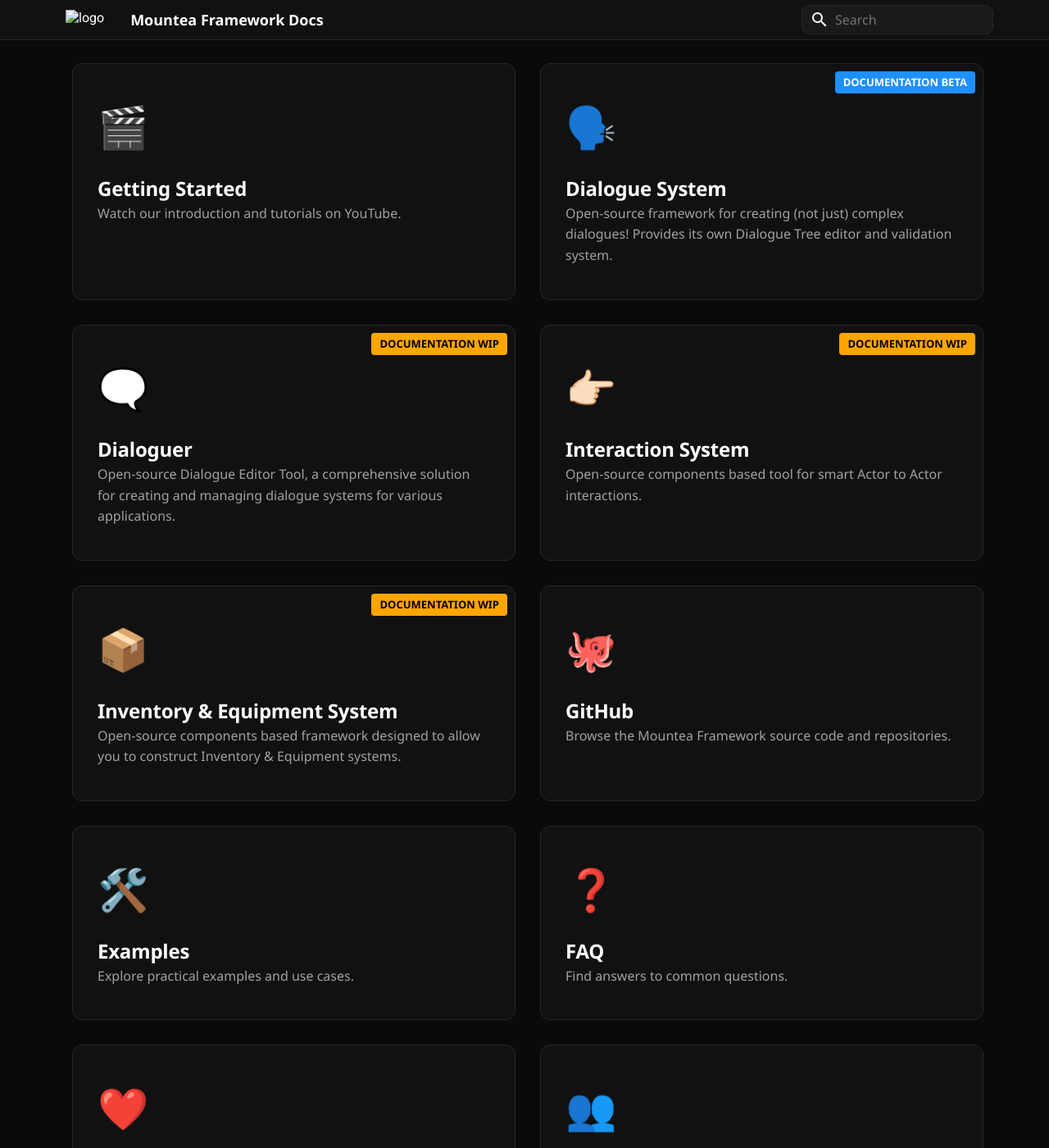
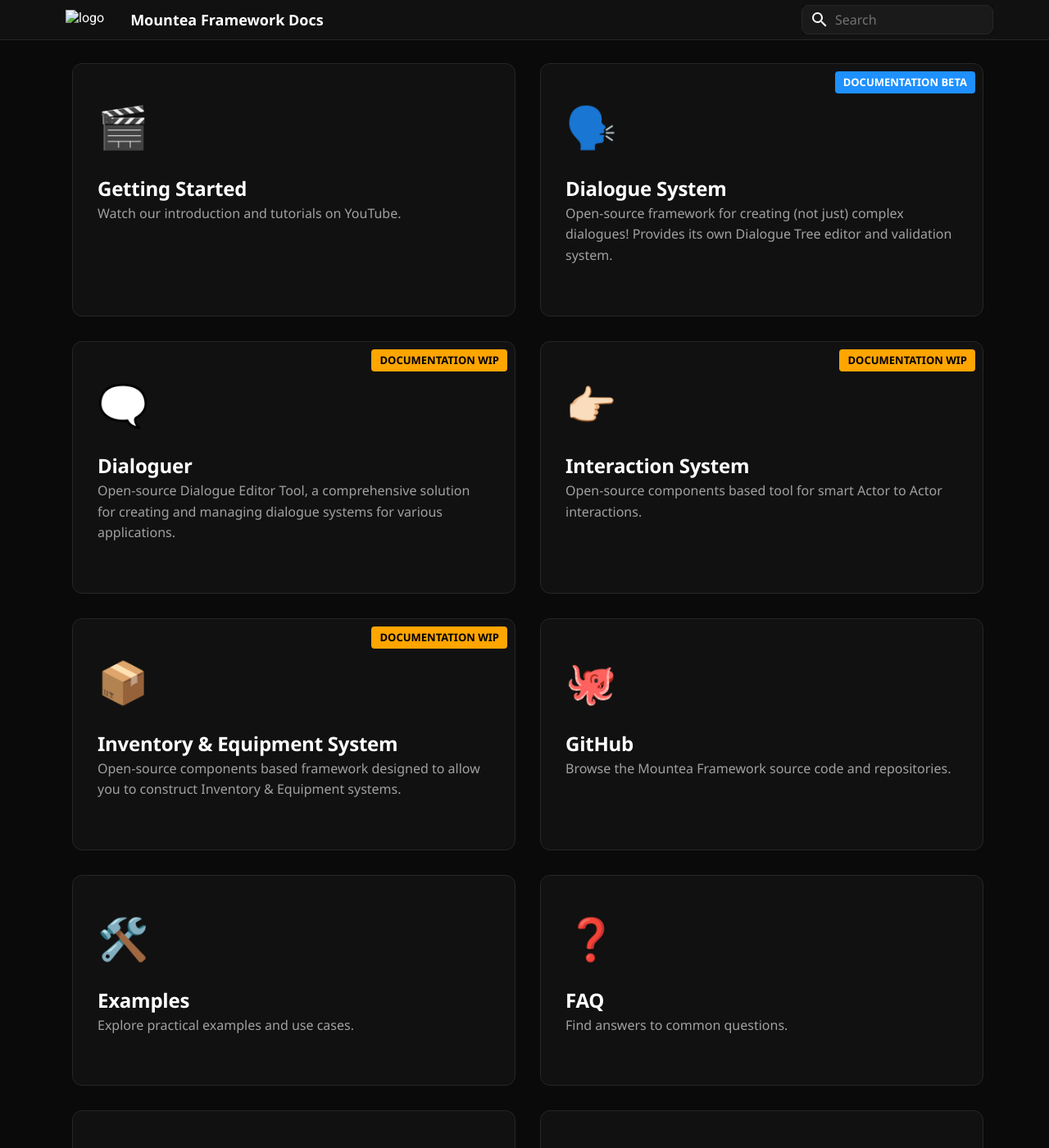
Before and after one commit to Mountea-Framework/MounteaFrameworkWebsite, an MkDocs documentation site: the page built from docs_src/index.md, in a window 1280 px wide and 1400 px high. Shown: the whole window at 82% size. Built offline with MkDocs 1.6.1 and Material for MkDocs 9.7.7, drawn with Linux system fonts in a browser that asks for light colours.

Commit message:
Updated padding for text areas

```diff
--- a/docs_src/stylesheets/custom.css
+++ b/docs_src/stylesheets/custom.css
@@ -107,6 +107,7 @@
 p {
 	unicode-bidi: isolate;
 	margin: 0.1rem 0 !important;
+	padding-bottom: 0.3rem !important;
 }
 
 /* Header */
@@ -326,6 +327,7 @@
 
 .md-typeset p {
 	margin: 0 !important;
+	padding-bottom: 1rem !important;
 }
 
 .md-typeset a {
@@ -726,6 +728,7 @@
 
 	.md-typeset p {
 		line-height: 1.3rem;
+		padding-bottom: 1rem !important;
 	}
 
 	.md-typeset li {
```
Also changed, not shown: 1 other file.
